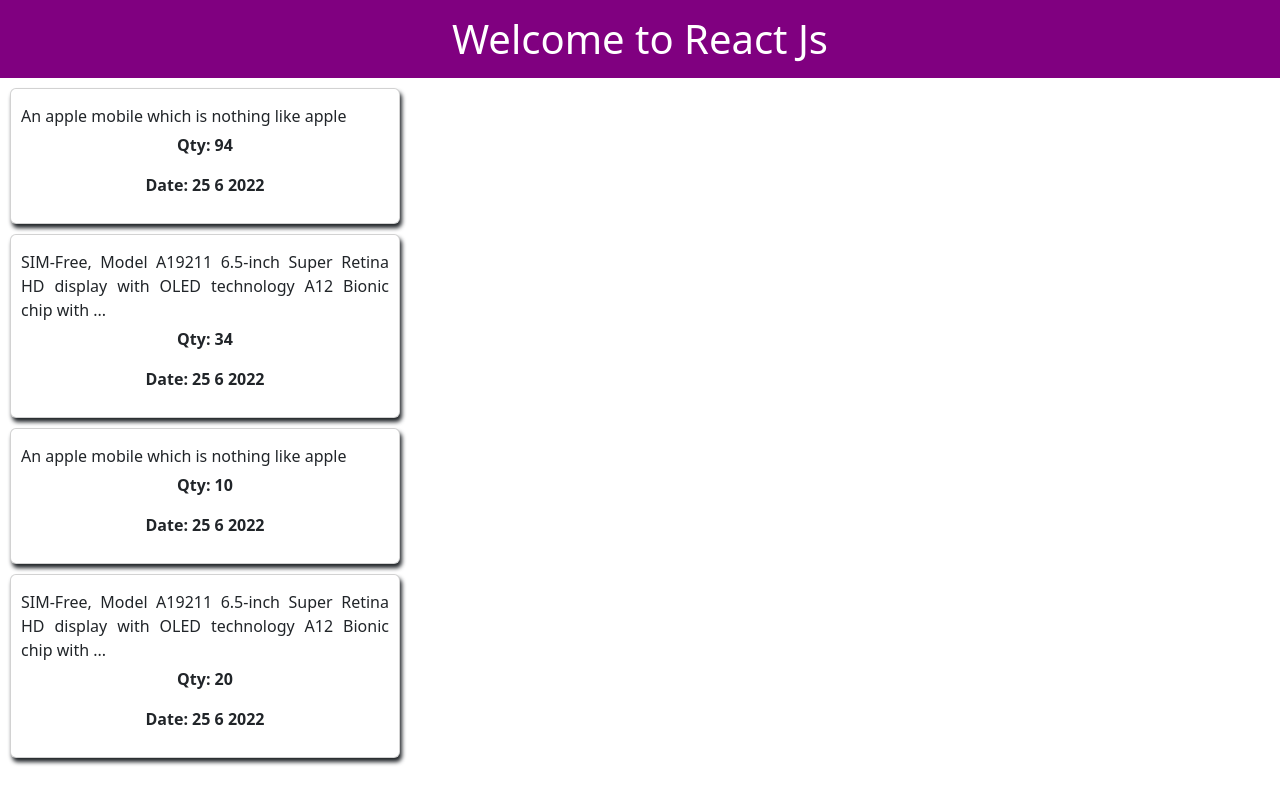
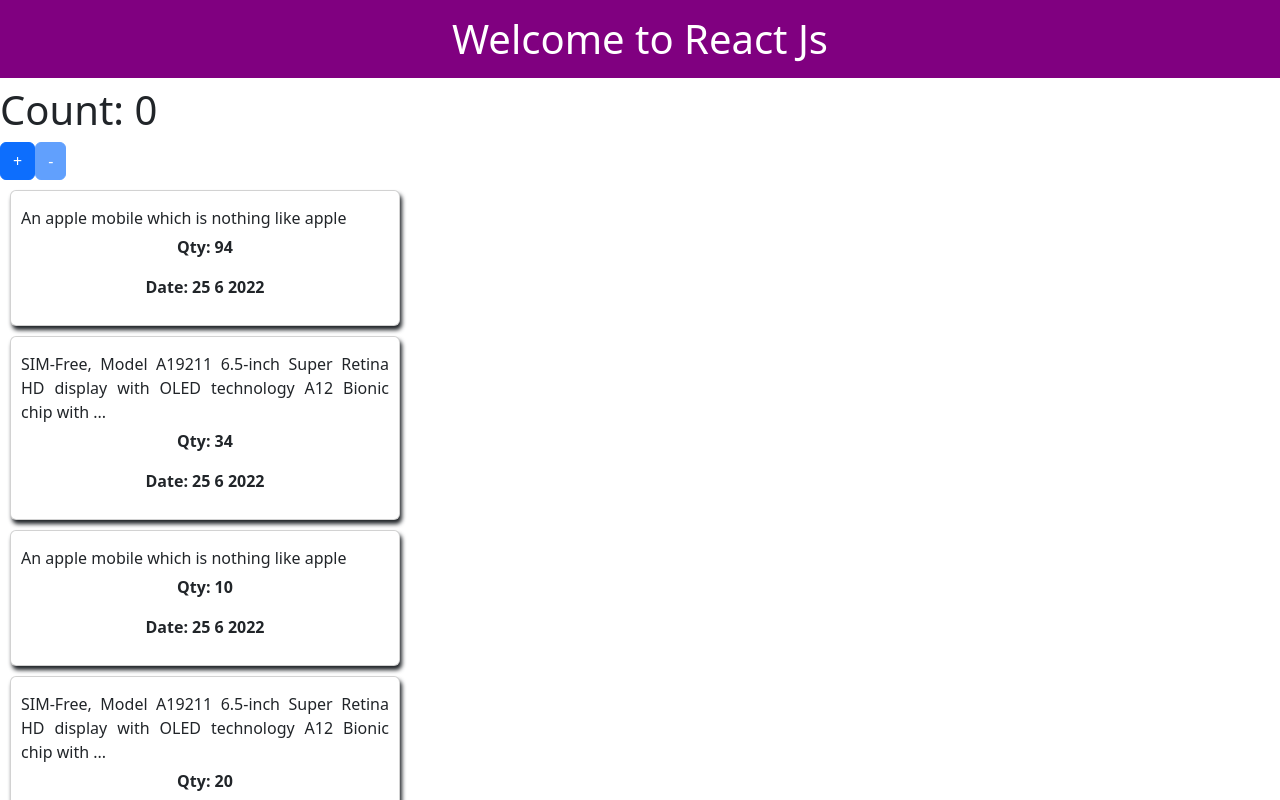
Before and after one commit to furiousnur/React-Basic, a React (Create React App) app: page / in a window 1280 px wide. Shown: the top 800 px of the page. Built offline with nearby package versions, Linux system fonts and the light colour scheme.

Commit message:
state, setState

```diff
--- a/src/App.js
+++ b/src/App.js
@@ -5,6 +5,7 @@ import List from "./components/UniqueList/List";
 import NestedMapping from "./components/UniqueList/NestedMapping";
 import ClassComponent from "./components/ClassComponent";
 import Card3 from "./components/Card3";
+import State from "./components/State";
 
 function Welcome(){
     return React.createElement("h1",{},"Welcome function component");
@@ -23,7 +24,8 @@ function App() {
   return (
       <div>
         <h1 className="headingStyle">Welcome to React Js</h1>
-        {/*<Card title={Data[0].title} detail={Data[0].description} stock={Data[0].stock}/> */}
+          <State />
+          {/*<Card title={Data[0].title} detail={Data[0].description} stock={Data[0].stock}/> */}
           {items}
           <br/>
           <List />
--- /dev/null
+++ b/src/components/State.js
@@ -0,0 +1,42 @@
+import React, {Component} from 'react';
+import Button from "react-bootstrap/Button";
+
+class State extends Component {
+    constructor(props) {
+        super(props);
+
+        this.state = {
+            count: 0,
+            message: "message: You can not make it negative and button will get disabled!",
+        }
+    }
+
+    increament = () => {
+        this.setState({
+            count : this.state.count + 1
+        })
+    }
+
+    decreament = () =>{
+        if (this.state.count > 0){
+            this.setState({
+                count : this.state.count - 1
+            })
+        }else{
+            alert(this.state.message);
+        }
+    }
+
+    render() {
+        const {count} = this.state
+        return (
+            <div>
+                <h1>Count: {count}</h1>
+                <Button onClick={this.increament}>+</Button>
+                <Button disabled={count === 0 ? true : false} onClick={this.decreament}>-</Button>
+            </div>
+        );
+    }
+}
+
+export default State;
```
